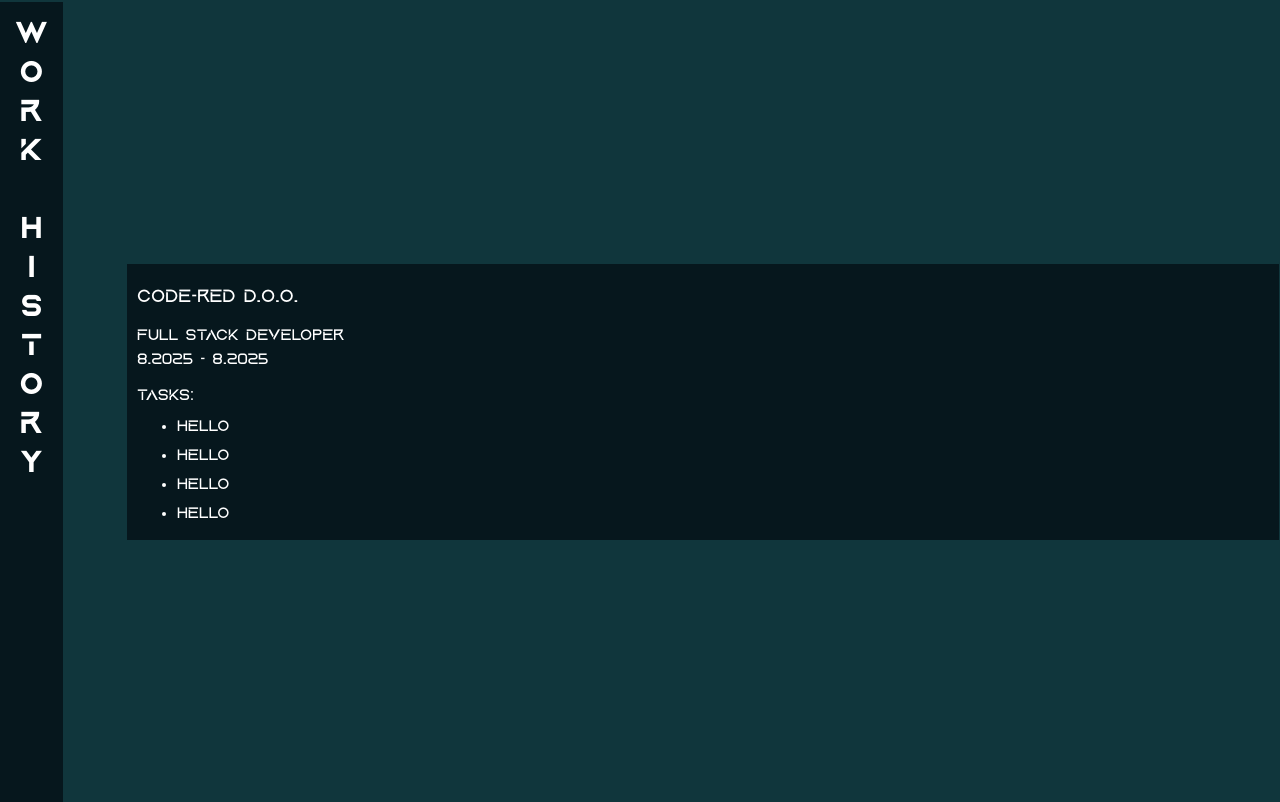
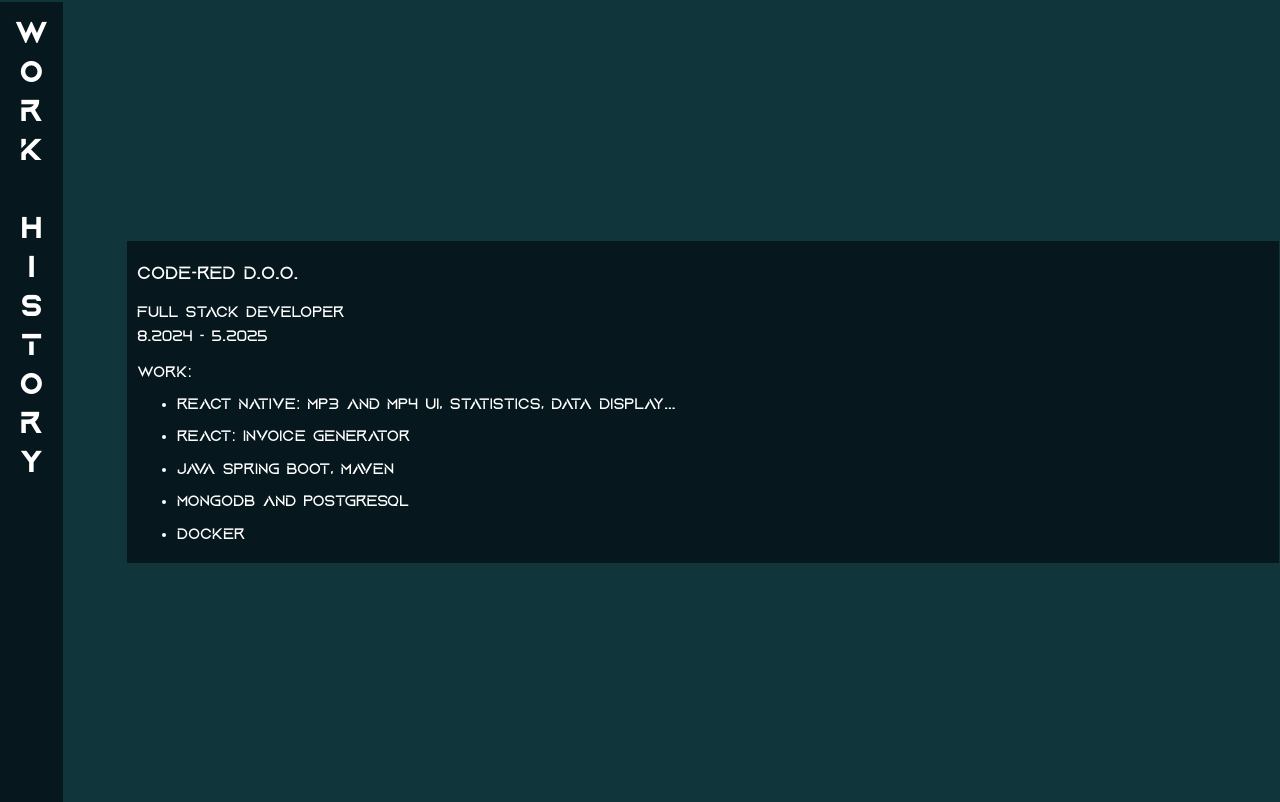
Before and after one commit to AnzeFric/NewWeb, a Next.js app: page / in a window 1280 px wide. Shown: the part 1598-2400 px from the top of the page. Built offline with nearby package versions, Linux system fonts and the light colour scheme.

Commit message:
Added data to work history

```diff
--- a/src/components/home/WorkSection.tsx
+++ b/src/components/home/WorkSection.tsx
@@ -45,13 +45,18 @@
               <p className={`${styles.position} primaryText`}>
                 JavaScript Developer
               </p>
-              <p className={`${styles.year} primaryText`}>8.2025 - 8.2025</p>
-              <p className={`${styles.taskTitle} primaryText`}>Tasks:</p>
+              <p className={`${styles.year} primaryText`}>1.2023 - 5.2024</p>
+              <p className={`${styles.taskTitle} primaryText`}>Work:</p>
               <ul className={styles.tableContainer}>
-                <li className={`${styles.tableItem} primaryText`}>Hello</li>
-                <li className={`${styles.tableItem} primaryText`}>Hello</li>
-                <li className={`${styles.tableItem} primaryText`}>Hello</li>
-                <li className={`${styles.tableItem} primaryText`}>Hello</li>
+                <li className={`${styles.tableItem} primaryText`}>
+                  Made projections with geojson data of Slovenian buildings
+                </li>
+                <li className={`${styles.tableItem} primaryText`}>
+                  Leafet.js: Floor plans, cross sections,...
+                </li>
+                <li className={`${styles.tableItem} primaryText`}>
+                  Three.js: 3D interactive
+                </li>
               </ul>
             </div>
           </SwiperSlide>
@@ -63,13 +68,22 @@
               <p className={`${styles.position} primaryText`}>
                 Full Stack Developer
               </p>
-              <p className={`${styles.year} primaryText`}>8.2025 - 8.2025</p>
-              <p className={`${styles.taskTitle} primaryText`}>Tasks:</p>
+              <p className={`${styles.year} primaryText`}>8.2024 - 5.2025</p>
+              <p className={`${styles.taskTitle} primaryText`}>Work:</p>
               <ul className={styles.tableContainer}>
-                <li className={`${styles.tableItem} primaryText`}>Hello</li>
-                <li className={`${styles.tableItem} primaryText`}>Hello</li>
-                <li className={`${styles.tableItem} primaryText`}>Hello</li>
-                <li className={`${styles.tableItem} primaryText`}>Hello</li>
+                <li className={`${styles.tableItem} primaryText`}>
+                  React Native: MP3 and MP4 UI, statistics, data display...
+                </li>
+                <li className={`${styles.tableItem} primaryText`}>
+                  React: Invoice generator
+                </li>
+                <li className={`${styles.tableItem} primaryText`}>
+                  Java Spring Boot, Maven
+                </li>
+                <li className={`${styles.tableItem} primaryText`}>
+                  MongoDB and PostgreSQL
+                </li>
+                <li className={`${styles.tableItem} primaryText`}>Docker</li>
               </ul>
             </div>
           </SwiperSlide>
@@ -79,13 +93,19 @@
               <p className={`${styles.position} primaryText`}>
                 Software Developer
               </p>
-              <p className={`${styles.year} primaryText`}>8.2025 - 8.2025</p>
-              <p className={`${styles.taskTitle} primaryText`}>Tasks:</p>
+              <p className={`${styles.year} primaryText`}>8.2025 - 9.2025</p>
+              <p className={`${styles.taskTitle} primaryText`}>Work:</p>
               <ul className={styles.tableContainer}>
-                <li className={`${styles.tableItem} primaryText`}>Hello</li>
-                <li className={`${styles.tableItem} primaryText`}>Hello</li>
-                <li className={`${styles.tableItem} primaryText`}>Hello</li>
-                <li className={`${styles.tableItem} primaryText`}>Hello</li>
+                <li className={`${styles.tableItem} primaryText`}>
+                  Document migration into Jaspersoft
+                </li>
+                <li className={`${styles.tableItem} primaryText`}>
+                  SQL and PL/SQL
+                </li>
+                <li className={`${styles.tableItem} primaryText`}>Oracle DB</li>
+                <li className={`${styles.tableItem} primaryText`}>
+                  Oracle APEX
+                </li>
               </ul>
             </div>
           </SwiperSlide>
--- a/src/constants/styles/components/home/work-styles.module.css
+++ b/src/constants/styles/components/home/work-styles.module.css
@@ -67,6 +67,7 @@
 
 .tableItem {
     color: white;
+    line-height: 1.1rem;
 }
 
 .tableContainer {
```
